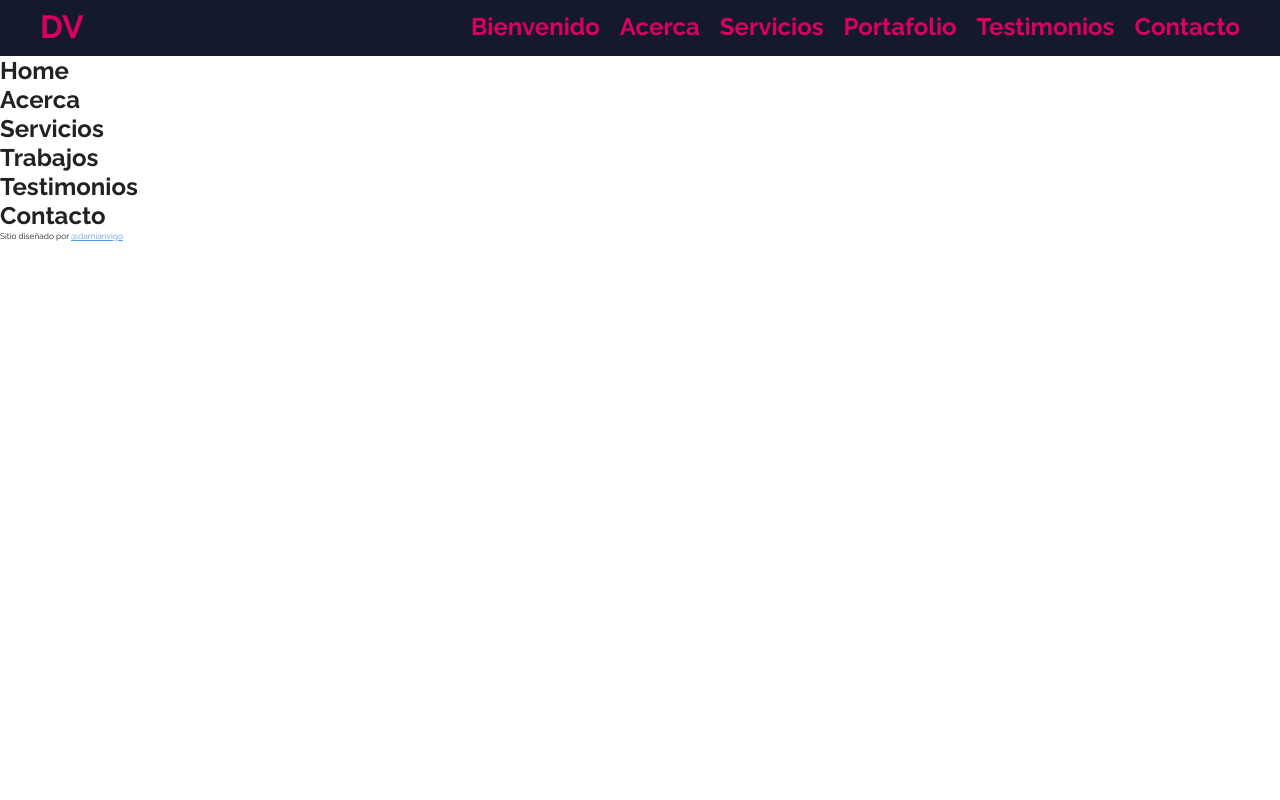
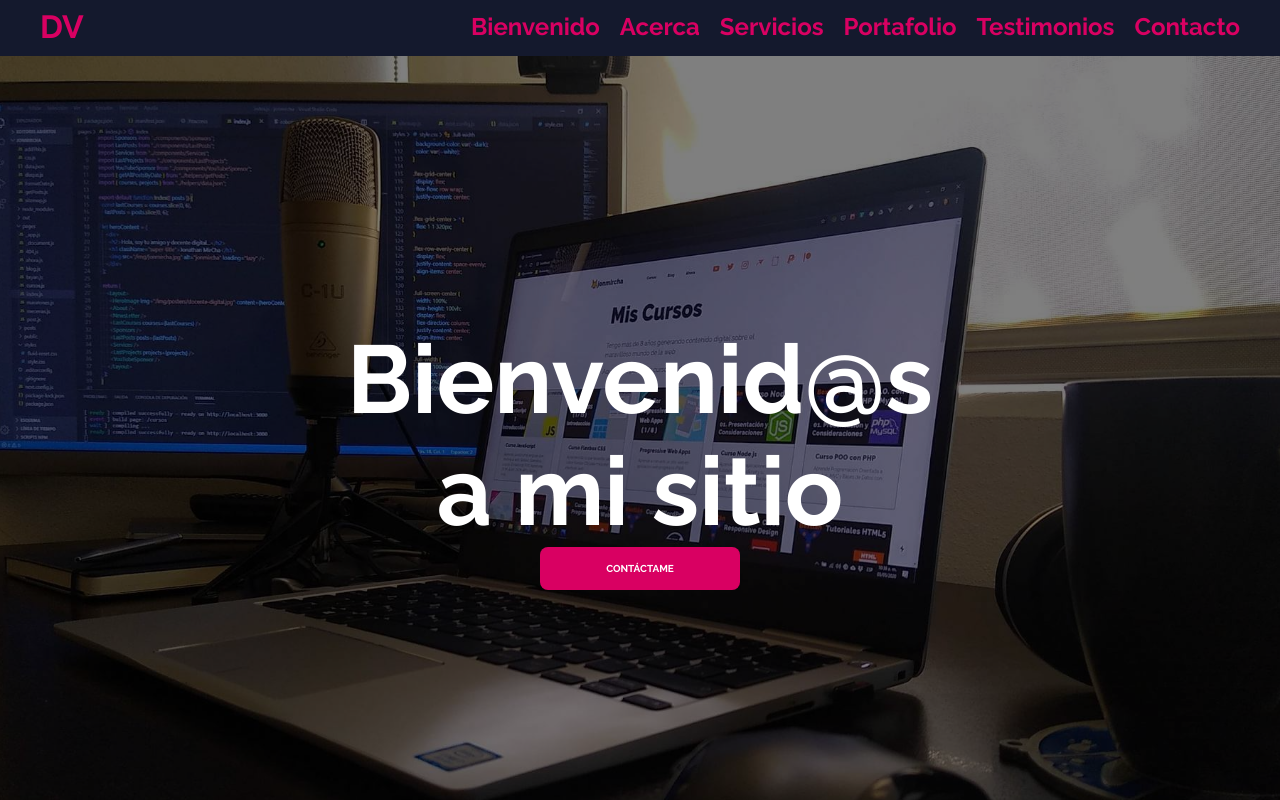
Before and after one commit to damianvigo/portfolio-cv, a website: page index.html in a window 1280 px wide. Shown: the top 800 px of the page. Drawn offline with Linux system fonts and the light colour scheme.

Commit message:
hero-image-rdy

```diff
--- a/index.html
+++ b/index.html
@@ -31,7 +31,16 @@
     </section>
   </header>
   <section id="bienvenido" class="home">
-    <h2>Home</h2>
+    <article class="hero-image" style="--hero-image: url('../img/hero-image-home.jpg'); --hero-attachment: fixed;">
+      <aside class="hero-image-opacity" style="--hero-opacity-color: var(--black-alpha-color);">
+        <div class="hero-image-content">
+          <h2 class="hero-image-title" style="--hero-text-color: var(--white-color);">
+            Bienvenid@s<br /> a mi sitio
+          </h2>
+          <a href="#contacto" class="btn">CONTÁCTAME</a>
+        </div>
+      </aside>
+    </article>
   </section>
   <section id="acerca" class="about">
     <h2>Acerca</h2>
--- a/src/assets/styles/style.css
+++ b/src/assets/styles/style.css
@@ -92,6 +92,30 @@ p {
 /* Components */
 
 
+/* HeroImage */
+.hero-image {
+  background-image: var(--hero-image);
+  background-repeat: no-repeat;
+  background-size: cover;
+  background-position: center;
+  background-attachment: var(--hero-attachment);
+}
+
+.hero-image-opacity {
+  width: 100%;
+  min-height: 100vh;
+  display: flex;
+  justify-content: center;
+  align-items: center;
+  text-align: center;
+  background-color: var(--hero-opacity-color);
+}
+
+.hero-image-title {
+  font-size: 7.5vw;
+  color: var(--hero-text-color);
+}
+
 /* Menu */
 .menu-btn {
   outline: thin solid var(--first-color);
@@ -167,6 +191,18 @@ p {
   box-shadow: 4px 4px 16px rgba(0, 0, 0, 0.25);
 }
 
+.btn {
+  display: inline-block;
+  border-radius: .8rem;
+  padding: 1.6rem;
+  width: 200px;
+  font-weight: bold;
+  text-align: center;
+  text-decoration: none;
+  color: var(--white-color);
+  background-color: var(--first-color);
+}
+
 .container {
   margin-left: auto;
   margin-right: auto;
```
